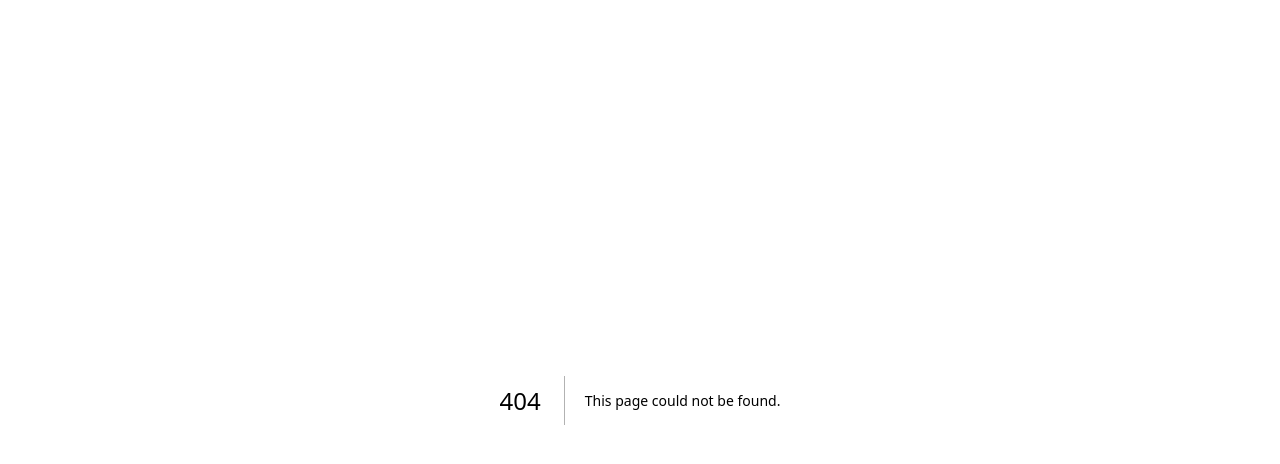
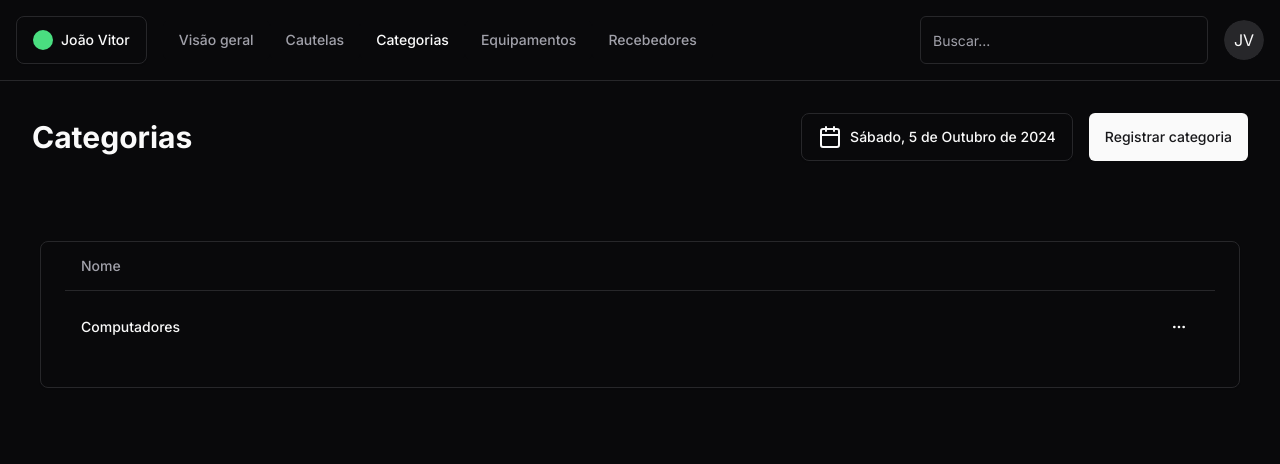
Before and after one commit to joaovtmarques/controle-material-client, a Next.js app: page /categories in a window 1280 px wide. Before the commit this address had no page. Shown: the top 464 px of the page. Built offline with nearby package versions, Linux system fonts and the light colour scheme.

Commit message:
feat: categories page and add category dialog

```diff
--- /dev/null
+++ b/src/app/(private)/_components/category-form.tsx
@@ -0,0 +1,36 @@
+import { Button } from "@/components/ui/button"
+import {
+  DialogContent,
+  DialogDescription,
+  DialogFooter,
+  DialogHeader,
+  DialogTitle
+} from "@/components/ui/dialog"
+import { Input } from "@/components/ui/input"
+import { Label } from "@/components/ui/label"
+export default function CategoryForm() {
+  return (
+    <DialogContent className="sm:max-w-[425px]">
+      <DialogHeader>
+        <DialogTitle>Adicionar categoria</DialogTitle>
+        <DialogDescription>
+          Preencha o nome da categoria para registrá-la
+        </DialogDescription>
+      </DialogHeader>
+      <div className="grid gap-4 py-4">
+        <div className="flex flex-col gap-4">
+          <Label htmlFor="name" className="text-left">
+            Nome da categoria
+          </Label>
+          <Input
+            id="name"
+            className="col-span-3"
+          />
+        </div>
+      </div>
+      <DialogFooter>
+        <Button type="submit">Salvar</Button>
+      </DialogFooter>
+    </DialogContent>
+  )
+}
--- a/src/app/(private)/_components/page-header.tsx
+++ b/src/app/(private)/_components/page-header.tsx
@@ -4,9 +4,14 @@ import { Calendar } from "lucide-react";
 
 import { Button } from "@/components/ui/button";
 import { Card } from "@/components/ui/card";
+import {
+  Dialog,
+  DialogTrigger
+} from "@/components/ui/dialog";
 import { day, month } from "@/constants/date";
 import { components } from "@/constants/menu";
 import { usePathname } from "next/navigation";
+import CategoryForm from "./category-form";
 
 export default function PageHeader() {
   const pathname = usePathname();
@@ -41,9 +46,20 @@ export default function PageHeader() {
             <Calendar />
             <h5 className="font-medium text-sm">{getDate()}</h5>
           </Card>
-          <Button className="font-medium text-sm h-12">
-           Registrar cautela
-          </Button>
+          {
+            pathname === "/loans" || pathname === `/loans/${id}` ? (
+              <Button className="font-medium text-sm h-12">
+                Registrar cautela
+              </Button>
+          ) : pathname === `/categories` ? (
+            <Dialog>
+              <DialogTrigger asChild>
+                <Button className="font-medium text-sm h-12">Registrar categoria</Button>
+              </DialogTrigger>
+              <CategoryForm />
+            </Dialog>
+          ) : null
+          }
         </div>
       </div>
     </div>
--- /dev/null
+++ b/src/app/(private)/categories/page.tsx
@@ -0,0 +1,69 @@
+import { Button } from "@/components/ui/button";
+import { Card } from "@/components/ui/card";
+
+import {
+  CardContent
+} from "@/components/ui/card";
+import {
+  DropdownMenu,
+  DropdownMenuContent,
+  DropdownMenuItem,
+  DropdownMenuLabel,
+  DropdownMenuTrigger
+} from "@/components/ui/dropdown-menu";
+import {
+  Table,
+  TableBody,
+  TableCell,
+  TableHead,
+  TableHeader,
+  TableRow,
+} from "@/components/ui/table";
+import {
+  MoreHorizontal
+} from "lucide-react";
+
+export default function Categories() {
+  return (
+    <div className="p-8">
+      <main className="grid flex-1 items-start gap-4 py-4 px-2 md:gap-8">
+        <Card x-chunk="dashboard-06-chunk-0">
+          <CardContent>
+            <Table>
+              <TableHeader>
+                <TableRow>
+                  <TableHead>Nome</TableHead>
+                </TableRow>
+              </TableHeader>
+              <TableBody>
+                <TableRow className="flex items-center justify-between">
+                  <TableCell className="font-medium">
+                    Computadores
+                  </TableCell>
+                  <TableCell>
+                    <DropdownMenu>
+                      <DropdownMenuTrigger asChild>
+                        <Button
+                          aria-haspopup="true"
+                          size="icon"
+                          variant="ghost"
+                        >
+                          <MoreHorizontal className="h-4 w-4" />
+                          <span className="sr-only">Toggle menu</span>
+                        </Button>
+                      </DropdownMenuTrigger>
+                      <DropdownMenuContent align="end">
+                        <DropdownMenuLabel>Ações</DropdownMenuLabel>
+                        <DropdownMenuItem>Excluir categoria</DropdownMenuItem>
+                      </DropdownMenuContent>
+                    </DropdownMenu>
+                  </TableCell>
+                </TableRow>
+              </TableBody>
+            </Table>
+          </CardContent>
+        </Card>
+        </main>
+    </div>
+  )
+}
```
